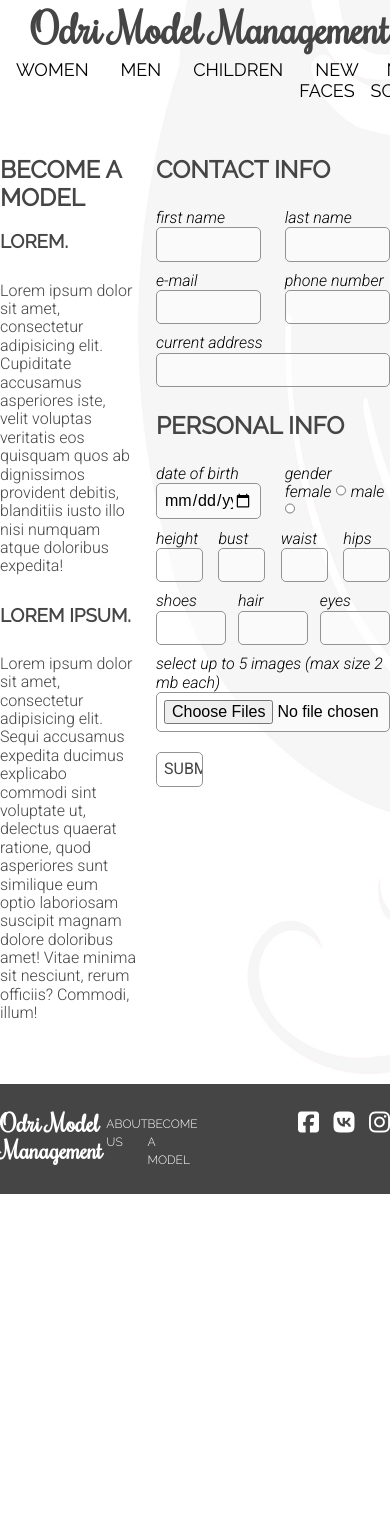
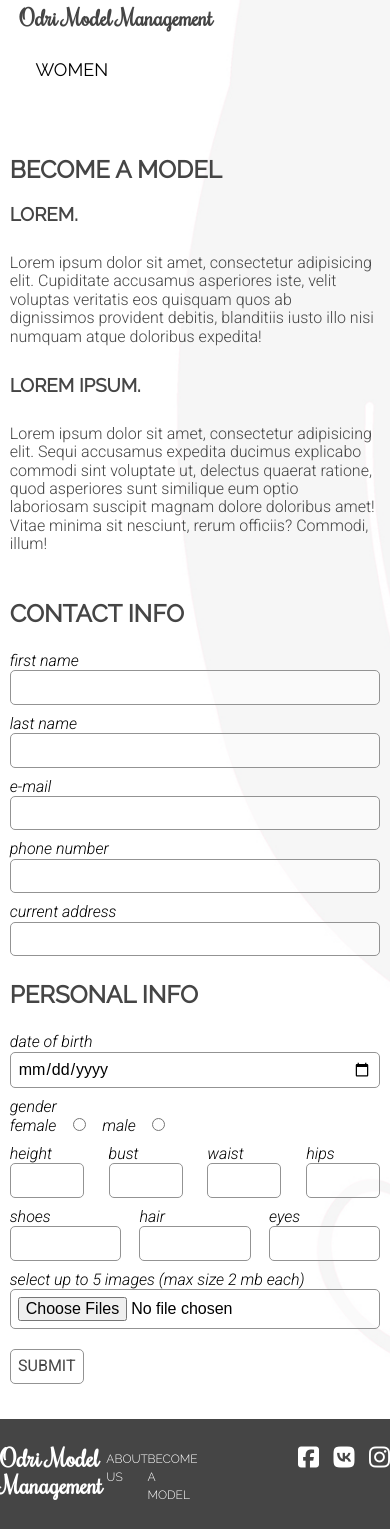
Before and after one commit to killthesound17/Odri, a PHP site: page /en/model_form.php in a window 390 px wide; the page is wider, and only the part inside the window is pictured. Before the commit the page ends 1194 px from the top of that part, so only its background shows below. Run offline with PHP 8.4, Linux system fonts and the light colour scheme; some libraries are stand-ins or nearby versions; some web fonts are replaced.

Commit message:
Form responsive made

```diff
--- a/en/women.php
+++ b/en/women.php
@@ -93,6 +93,6 @@
     include 'en-footer.php' ?>
   </footer>
     <script src="https://use.fontawesome.com/e059081491.js"></script>
-<script type="text/javascript" src="../src/js/main.js"></script>
+<script type="text/javascript" src="../src/js/isotope.js"></script>
 </body>
 </html>
--- a/src/css/main.css
+++ b/src/css/main.css
@@ -97,14 +97,28 @@ button, a {
     width: 100%;
     height: 60px;
     padding-top: 5px; }
+    @media (max-width: 599px) {
+      .navigation__logo {
+        width: 70%; } }
   .navigation__link {
     text-decoration: none;
     font-family: "Rochester", cursive;
     color: #454545;
     font-size: 1.3em; }
+    @media (max-width: 599px) {
+      .navigation__link {
+        font-size: 0.7em; } }
   .navigation__heading {
     text-align: right;
     margin: 0; }
+    @media (max-width: 599px) {
+      .navigation__heading {
+        text-align: left; } }
+  @media (max-width: 599px) {
+    .navigation {
+      flex-direction: row;
+      width: 90%;
+      margin: 0 auto; } }
 
 .odri-nav__list {
   display: flex;
@@ -126,6 +140,10 @@ button, a {
     border-radius: 3px; }
   .odri-nav__list-link:active {
     transition: all 0.5s ease-in; }
+@media (max-width: 599px) {
+  .odri-nav {
+    width: 30%;
+    overflow: hidden; } }
 
 .fixed-header {
   padding-top: 10px;
@@ -163,7 +181,10 @@ button, a {
       border-radius: 3px; }
 
 .models {
-  padding-bottom: 10px; }
+  width: 100%;
+  padding-bottom: 10px;
+  display: flex;
+  flex-wrap: wrap; }
 
 .model {
   width: 24%;
@@ -367,6 +388,9 @@ footer {
   justify-content: space-between;
   padding-top: 35px;
   padding-bottom: 35px; }
+  @media (max-width: 900px) {
+    .model-reg {
+      flex-direction: column; } }
 
 .text-reg {
   width: 35%; }
@@ -379,9 +403,25 @@ footer {
     color: #454545;
     font-weight: 300;
     padding: 10px 0; }
+  @media (max-width: 900px) {
+    .text-reg {
+      width: 80%;
+      margin: 0 auto; } }
+  @media (max-width: 599px) {
+    .text-reg {
+      width: 95%;
+      margin: 0 auto; } }
 
 .form-reg {
   width: 60%; }
+  @media (max-width: 900px) {
+    .form-reg {
+      width: 80%;
+      margin: 0 auto; } }
+  @media (max-width: 599px) {
+    .form-reg {
+      width: 95%;
+      margin: 0 auto; } }
 
 .form-reg input {
   width: 100%;
@@ -428,6 +468,9 @@ input[type="radio"] {
     color: #rgb 172, 172, 172; }
   .reg-field--half {
     width: 45%; }
+    @media (max-width: 599px) {
+      .reg-field--half {
+        width: 100%; } }
   .reg-field--quarter {
     width: 20%; }
   .reg-field--third {
--- a/src/js/main.js
+++ b/src/js/main.js
@@ -33,26 +33,26 @@ $(function() {
     })
 });
 
-//
-// $(document).ready(function() {
-//     $("main").css("display", "none");
-//     $("footer").css("display", "none");
-//     $("main").fadeIn(500);
-//     $("footer").fadeIn(500);
-//
-// 	$("a.transition").click(function(event){
-// 		event.preventDefault();
-// 		linkLocation = this.href;
-// 		$("main").fadeOut(500, redirectPage);
-//     $("footer").fadeOut(500, redirectPage);
-// 	});
-//
-// 	function redirectPage() {
-// 		window.location = linkLocation;
-// 	}
-// });
-//
-//
+
+$(document).ready(function() {
+    $("main").css("display", "none");
+    $("footer").css("display", "none");
+    $("main").fadeIn(500);
+    $("footer").fadeIn(500);
+
+	$("a.transition").click(function(event){
+		event.preventDefault();
+		linkLocation = this.href;
+		$("main").fadeOut(500, redirectPage);
+    $("footer").fadeOut(500, redirectPage);
+	});
+
+	function redirectPage() {
+		window.location = linkLocation;
+	}
+});
+
+
 $('.photos-fullsize').slick({
   dots: false,
   arrows: false,
@@ -91,115 +91,4 @@ $(window).load(function(){
     $(".photos-fullsize").fadeIn();
 });
 
-//
-// function initMap() {
-//     var odriPos = {
-//         lat: 40.718843,
-//         lng: -73.680038
-//     };
-//
-//     var map = new google.maps.Map(document.getElementById('map-main'), {
-//         scrollwheel: false,
-//         zoom: 17,
-//         center: odriPos,
-//         mapTypeId: 'roadmap',
-//         styles: [
-//             {elementType: 'geometry', stylers: [{color: '#242f3e'}]},
-//             {elementType: 'labels.text.stroke', stylers: [{color: '#242f3e'}]},
-//             {elementType: 'labels.text.fill', stylers: [{color: '#746855'}]},
-//             {
-//               featureType: 'administrative.locality',
-//               elementType: 'labels.text.fill',
-//               stylers: [{color: '#d59563'}]
-//             },
-//             {
-//               featureType: 'poi',
-//               elementType: 'labels.text.fill',
-//               stylers: [{color: '#d59563'}]
-//             },
-//             {
-//               featureType: 'landscape.man_made',
-//               elementType: 'geometry',
-//               stylers: [{color: '#263c3f'}]
-//             },
-//             {
-//               featureType: 'poi.park',
-//               elementType: 'labels.text.fill',
-//               stylers: [{color: '#6b9a76'}]
-//             },
-//             {
-//               featureType: 'road',
-//               elementType: 'geometry',
-//               stylers: [{color: '#38414e'}]
-//             },
-//             {
-//               featureType: 'road',
-//               elementType: 'geometry.stroke',
-//               stylers: [{color: '#212a37'}]
-//             },
-//             {
-//               featureType: 'road',
-//               elementType: 'labels.text.fill',
-//               stylers: [{color: '#9ca5b3'}]
-//             },
-//             {
-//               featureType: 'road.local',
-//               elementType: 'geometry',
-//               stylers: [{color: '#11be9b'}]
-//             },
-//             {
-//               featureType: 'road.highway',
-//               elementType: 'geometry.stroke',
-//               stylers: [{color: '#1f2835'}]
-//             },
-//             {
-//               featureType: 'road.highway',
-//               elementType: 'labels.text.fill',
-//               stylers: [{color: '#f3d19c'}]
-//             },
-//             {
-//               featureType: 'transit',
-//               elementType: 'geometry',
-//               stylers: [{color: '#2f3948'}]
-//             },
-//             {
-//               featureType: 'transit.station',
-//               elementType: 'labels.text.fill',
-//               stylers: [{color: '#d59563'}]
-//             },
-//             {
-//               featureType: 'water',
-//               elementType: 'geometry',
-//               stylers: [{color: '#17263c'}]
-//             },
-//             {
-//               featureType: 'water',
-//               elementType: 'labels.text.fill',
-//               stylers: [{color: '#515c6d'}]
-//             },
-//             {
-//               featureType: 'water',
-//               elementType: 'labels.text.stroke',
-//               stylers: [{color: '#17263c'}]
-//             }
-//           ]
-//     });
-//
-//
-//     var odriMarker = new google.maps.Marker({
-//         position: odriPos,
-//         animation: google.maps.Animation.DROP,
-//         title: "Odri Models Management",
-//         map: map,
-//         styles: [{
-//             "featureType": "road.local",
-//             "elementType": "geometry.fill",
-//             "stylers": [{
-//                 "color": "#11be9b"
-//             }]
-//         }]
-//     });
-//     odriMarker.setMap(map);
-// }
-// google.maps.event.addDomListener(window, 'load', initMap);
 });
--- a/src/scss/_header.scss
+++ b/src/scss/_header.scss
@@ -15,6 +15,9 @@ header {
         width: 100%;
         height: 60px;
         padding-top: 5px;
+        @media (max-width: 599px) {
+        width: 70%;
+        }
     }
     &__link {
         text-decoration: none;
@@ -22,20 +25,26 @@ header {
         color: #454545;
         font-size: 1.3em;
         // line-height: 1.5em;
-
-
+        @media (max-width: 599px) {
+        font-size: 0.7em;
+        }
     }
-
     &__heading {
         text-align: right;
         margin: 0;
+        @media (max-width: 599px) {
+        text-align: left;
+        }
 
+    }
+    @media (max-width: 599px) {
+    flex-direction: row;
+    width: 90%;
+    margin: 0 auto;
     }
 }
 
 .odri-nav {
-
-
     &__list {
         display: flex;
         flex-direction: row;
@@ -63,6 +72,10 @@ border-radius: 3px;
             transition: all 0.5s ease-in;
         }
     }
+    @media (max-width: 599px) {
+    width: 30%;
+    overflow: hidden;
+    }
 }
 
 .fixed-header {
--- a/src/scss/_model.scss
+++ b/src/scss/_model.scss
@@ -1,5 +1,11 @@
 .models {
+  width: 100%;
   padding-bottom: 10px;
+  display: flex;
+  flex-wrap: wrap;
+  // flex-direction: row;
+  // flex-wrap: wrap;
+
 }
 .model {
   width: 24%;
--- a/src/scss/_reg-form.scss
+++ b/src/scss/_reg-form.scss
@@ -1,11 +1,13 @@
 .model-reg {
-
   width: 100%;
   display: flex;
   flex-direction: row;
   justify-content: space-between;
   padding-top: 35px;
   padding-bottom: 35px;
+  @media (max-width: 900px) {
+    flex-direction: column;
+  }
 }
 .text-reg {
   width: 35%;
@@ -20,10 +22,26 @@
     font-weight: 300;
     padding: 10px 0;
   }
+  @media (max-width: 900px) {
+    width: 80%;
+    margin: 0 auto;
+  }
+  @media (max-width: 599px) {
+    width: 95%;
+    margin: 0 auto;
+  }
 }
 
 .form-reg {
   width: 60%;
+  @media (max-width: 900px) {
+    width: 80%;
+    margin: 0 auto;
+  }
+  @media (max-width: 599px) {
+    width: 95%;
+    margin: 0 auto;
+  }
 }
 .form-reg input {
   width: 100%;
@@ -63,6 +81,9 @@ input[type="radio"] {
   flex-direction: row;
   justify-content: space-between;
   width: 100%;
+  @media (max-width: 599px) {
+
+  }
 }
 .reg-field {
 
@@ -77,6 +98,9 @@ width: 100%;
     }
 &--half {
   width: 45%;
+  @media (max-width: 599px) {
+width: 100%;
+  }
 }
 &--quarter {
   width: 20%;
--- a/src/scss/_vignettes.scss
+++ /dev/null
@@ -1,11 +0,0 @@
-.vignette-top {
-  display: block;
-  margin:0;
-  text-align: center;
-}
-
-.vignette-bottom {
-  display: block;
-  text-align: center;
-  margin: 15px 0;
-}
```
Also changed, not shown: src/js/isotope.js (added, +56 -0 lines), src/php/send.php (added), 1 other file.
